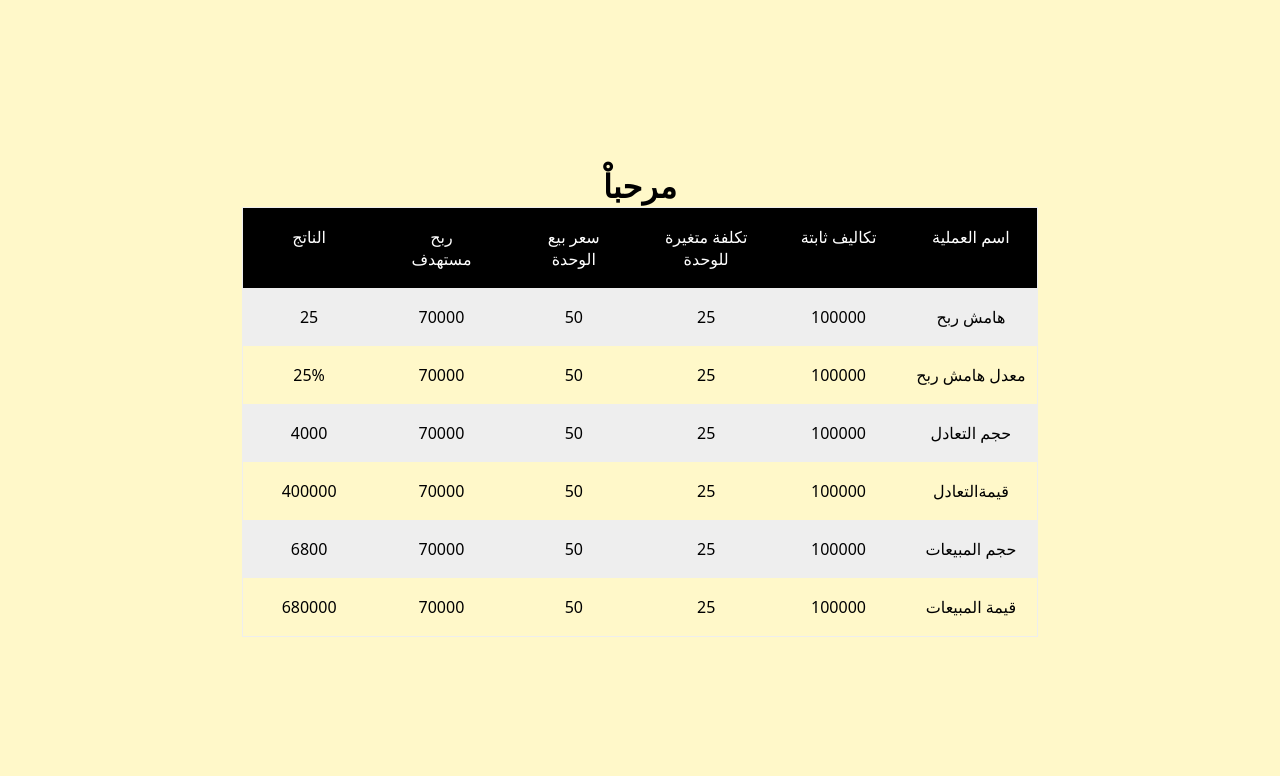
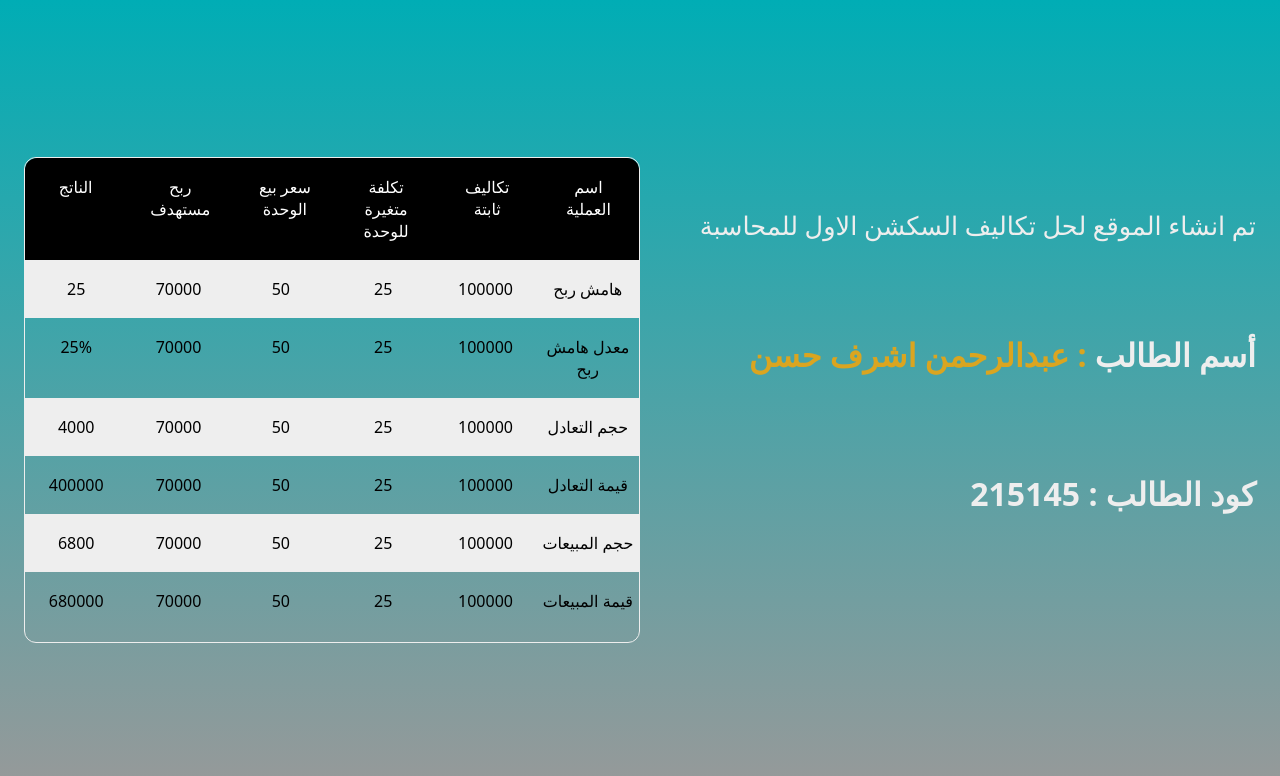
Before and after one commit to mo3gza91892123/Task, a plain HTML site: page index.html in a window 1280 px wide. Drawn offline with Linux system fonts and the light colour scheme.

Commit message:
Add files via upload

```diff
--- a/CSS/style.css
+++ b/CSS/style.css
@@ -1,8 +1,8 @@
 :root {
-    --min-color:#FFF8C9;
-    --shado-color:#D0BFFF;
-    --border-color:#DFCCFB;
-    --font-color:#BEADFA;
+  --min-color:#EEEEEE;
+  --shado-color:#393E46;
+  --border-color:#00ADB5;
+  --font-color:#222831;
 }
 
 * {
@@ -13,7 +13,8 @@
 }
 
 body {
-    background-color: var(--min-color);
+  background:linear-gradient(var(--border-color),#999);
+  /* box-shadow: inset 0 0 10em var(--shado-color); */
   display: flex;
   align-items: center;
   justify-content: center;
@@ -39,3 +40,32 @@
   border: 1px solid var(--border-color);
   box-shadow: 0 0 8px var(--shado-color);
 }
+.calculeter{
+  display: flex;
+  justify-content: space-between;
+  /* align-items: center; */
+  width: 100%;
+}
+.info{
+  width: 50%;
+  display: flex;
+  flex-direction: column;
+  align-items: start;
+  justify-content: center;
+  margin-bottom: 6em;
+}
+.info h1,p{
+  margin: 2em 0 1em 0;
+  font-size: 2em;
+  color: var(--min-color);
+  /* text-shadow: 0 0 2px #fff, 0 0 5px #888, 0 0 8px #000; */
+}
+p{
+  font-size: 1.6em;
+  color: var(--min-color);
+}
+h1 a{
+  text-decoration: none;
+  color: goldenrod;
+  cursor: pointer;
+}
--- a/CSS/style2.css
+++ b/CSS/style2.css
@@ -24,8 +24,9 @@ h1, h2, h3, h4, h5, h6 {
 }
 
 .table {
-  width: 100%;
+  width: 50%;
   border: 1px solid #EEEEEE;
+  border-radius: 12px;
 }
 
 .table-header {
@@ -33,6 +34,7 @@ h1, h2, h3, h4, h5, h6 {
   width: 100%;
   background: #000;
   padding: 18px 0;
+  border-radius: 12px 12px 0 0 ;
 }
 
 .table-row {
@@ -76,3 +78,6 @@ h1, h2, h3, h4, h5, h6 {
 .filter__link.asc::after {
   content: "(asc)";
 }/*# sourceMappingURL=style2.css.map */
+a{
+  cursor: default;
+}
--- a/index.html
+++ b/index.html
@@ -8,16 +8,13 @@
     <title>المهام</title>
 </head>
 <body>
-    <header>
-        <h1>مرحباْ</h1>
-    </header>
     <div class="calculeter">
-        <!-- <div class="inputs">
-            <input type="number" class="number-one" placeholder="التكلفة الثابتة">
-            <input type="number" class="number-two" placeholder="التكلفة المتغيرى للوحدة">
-            <input type="number" class="number-three" placeholder="سعر بيع الوحدة">
-        </div> -->
-        <div class="table">
+        <div class="info">
+            <p>تم انشاء الموقع لحل تكاليف السكشن الاول للمحاسبة</p>
+            <h1>أسم الطالب <a href="">: عبدالرحمن اشرف حسن</a></h1>
+            <h1>كود الطالب : 215145</h1>
+        </div>
+           <div class="table">
             <div class="table-header">
                 <div class="header__item"><a id="name" class="filter__link" href="#">اسم العملية</a></div>
                 <div class="header__item"><a id="wins" class="filter__link filter__link--number" href="#">تكاليف ثابتة</a></div>
@@ -52,7 +49,7 @@
                     <div class="table-data" id="faive">5</div>
                 </div>
                 <div class="table-row">
-                    <div class="table-data">قيمةالتعادل</div>
+                    <div class="table-data">قيمة التعادل</div>
                     <div class="table-data" id="one">1</div>
                     <div class="table-data" id="two">2</div>
                     <div class="table-data" id="three">3</div>
```
Lines whose indentation alone changed are shown as unchanged.
